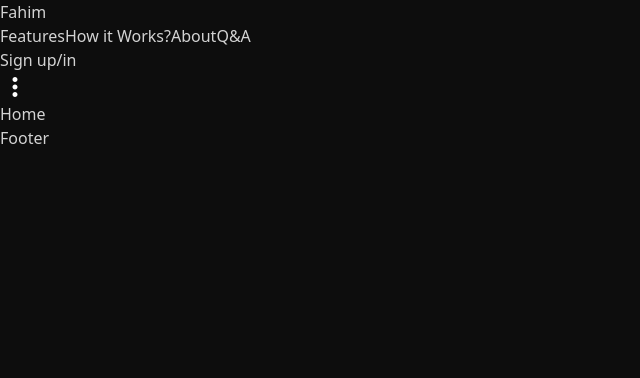
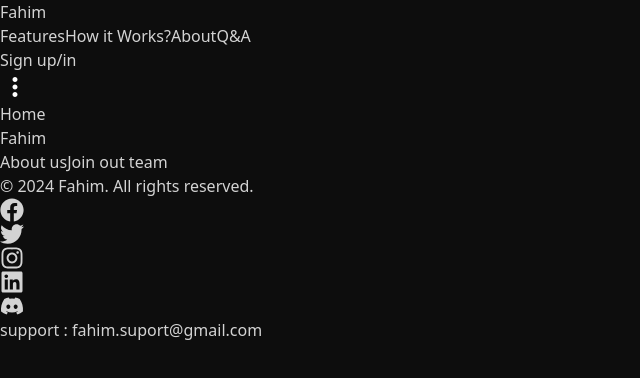
Before and after one commit to Gaurav-Janjvadiya/Fahim-Client, a React (Vite) app: page / in a window 1280 px wide. Shown: the top 378 px of the page, without its empty margins (0-640 px from the left). Built offline with nearby package versions, Linux system fonts and the light colour scheme.

Commit message:
Footer is completed

```diff
--- a/src/index.css
+++ b/src/index.css
@@ -5,4 +5,5 @@
 body {
     background-color: #0d0d0d;
     color: #D3D3D3;
+    /* background-color: #424242; */
 }
--- a/src/layout/Footer.jsx
+++ b/src/layout/Footer.jsx
@@ -1,9 +1,83 @@
-import React from 'react'
+import React from "react";
+import { Link } from "react-router-dom";
+import {
+  FaFacebook,
+  FaDiscord,
+  FaTwitter,
+  FaInstagram,
+  FaLinkedin,
+} from "react-icons/fa";
 
 function Footer() {
   return (
-    <div>Footer</div>
-  )
+    <>
+      <footer className="bg-[#2f2f2f] sm:flex-row flex-col flex fixed bottom-0 items-center justify-between p-4 w-screen">
+        <div className="flex flex-col sm:flex-row items-center justify-between">
+          <h1 className="text-4xl font-bold">Fahim</h1>
+          <div className="bg-[#424242] sm:ml-10 sm:h-16 sm:w-[3px]"></div>
+          <div className="ml-4 flex sm:items-start items-center justify-center flex-col">
+            <div className="flex items-start my-2 justify-between">
+              <Link to="/about" className="mr-2 text-nowrap">
+                About us
+              </Link>
+              <Link className="mx-2 text-nowrap">Join out team</Link>
+            </div>
+            <div>
+              <p className="text-nowrap">
+                &copy; 2024 Fahim. All rights reserved.
+              </p>
+            </div>
+          </div>
+        </div>
+        <div className="flex sm:items-start items-center flex-col justify-between">
+          {/* Social Media Icons */}
+          <div className="flex space-x-4 my-2">
+            <a
+              href="https://www.facebook.com"
+              target="_blank"
+              rel="noopener noreferrer"
+              className=""
+            >
+              <FaFacebook size={24} />
+            </a>
+            <a
+              href="https://www.twitter.com"
+              target="_blank"
+              rel="noopener noreferrer"
+              className=""
+            >
+              <FaTwitter size={24} />
+            </a>
+            <a
+              href="https://www.instagram.com"
+              target="_blank"
+              rel="noopener noreferrer"
+              className=""
+            >
+              <FaInstagram size={24} />
+            </a>
+            <a
+              href="https://www.linkedin.com"
+              target="_blank"
+              rel="noopener noreferrer"
+              className=""
+            >
+              <FaLinkedin size={24} />
+            </a>
+            <a
+              href="https://www.linkedin.com"
+              target="_blank"
+              rel="noopener noreferrer"
+              className=""
+            >
+              <FaDiscord size={24} />
+            </a>
+          </div>
+          <p className="text-nowrap">support : fahim.suport@gmail.com</p>
+        </div>
+      </footer>
+    </>
+  );
 }
 
-export default Footer
+export default Footer;
--- a/src/layout/Header.jsx
+++ b/src/layout/Header.jsx
@@ -1,11 +1,10 @@
-import { useState, useRef, useEffect } from "react"; // Import useState hook from React
-import { Link } from "react-router-dom"; // Import Link component for navigation
-import { MdMoreVert } from "react-icons/md"; // Import the "more options" icon from react-icons
+import { useState, useRef, useEffect } from "react";
+import { Link } from "react-router-dom";
+import { MdMoreVert } from "react-icons/md";
 
 function Header() {
-  // useState to toggle the menu visibility
   const [isMenuOpen, setIsMenuOpen] = useState(false);
-  const menuRef = useRef(null); // Reference to the menu for detecting clicks outside
+  const menuRef = useRef(null);
 
   // Function to handle clicks outside of the menu
   const handleClickOutside = (event) => {
@@ -16,10 +15,8 @@ function Header() {
 
   // UseEffect to add and clean up event listener for outside clicks
   useEffect(() => {
-    // Add event listener when the component mounts
     document.addEventListener("mousedown", handleClickOutside);
 
-    // Clean up the event listener when the component unmounts
     return () => {
       document.removeEventListener("mousedown", handleClickOutside);
     };
@@ -27,19 +24,17 @@ function Header() {
 
   // Function to toggle the menu visibility
   const toggleMenu = () => {
-    setIsMenuOpen((prev) => !prev); // Toggle the state of isMenuOpen
+    setIsMenuOpen((prev) => !prev);
   };
 
   return (
     <div className="w-screen justify-between align-center flex p-5">
-      {/* Logo and home link */}
-      <div>
+      <div className="py-2">
         <Link className="font-bold" to={"/"}>
           Fahim
         </Link>
       </div>
 
-      {/* Navigation links visible on larger screens */}
       <div className="hidden sm:flex justify-between items-center md:w-[35vw]">
         <Link className="mx-2" to={"/features"}>
           Features
@@ -55,36 +50,27 @@ function Header() {
         </Link>
       </div>
 
-      {/* Sign up/in button and hamburger icon for smaller screens */}
       <div className="flex items-center justify-betweeen">
         <Link className="text-[#0d0d0d] mx-1 text-nowrap bg-gray-50 px-5 py-2 hover:bg-gray-200 rounded-2xl">
           Sign up/in
         </Link>
 
-        {/* Kebab icon for mobile view */}
-        <MdMoreVert
-          onClick={toggleMenu} // Toggle the menu visibility when clicked
-          size={30}
-          color="white"
-          className="mx-1 cursor-pointer sm:hidden" // Hide icon on larger screens
-        />
+        <div className="mx-1 py-1 cursor-pointer hover:bg-[#1b1b1b] rounded-full sm:hidden">
+          <MdMoreVert onClick={toggleMenu} size={30} color="white" />
+        </div>
       </div>
 
-      {/* Conditional rendering of the menu when isMenuOpen is true */}
       {isMenuOpen && (
-        <div ref={menuRef} className="kebab-menu p-2 right-12 top-12 flex flex-col rounded-3xl bg-[#0DFF15] absolute text-white">
-          <Link className="" to={"/features"}>
-            Features
-          </Link>
+        <div
+          ref={menuRef}
+          className="kebab-menu p-2 right-12 top-12 flex flex-col rounded-3xl bg-[#0DFF15] absolute text-white"
+        >
+          <Link to={"/features"}>Features</Link>
           <Link className="text-nowrap" to={"/how-it-works"}>
             How it Works?
           </Link>
-          <Link className="" to={"/about"}>
-            About
-          </Link>
-          <Link className="" to={"/faq"}>
-            Q&A
-          </Link>
+          <Link to={"/about"}>About</Link>
+          <Link to={"/faq"}>Q&A</Link>
         </div>
       )}
     </div>
```
